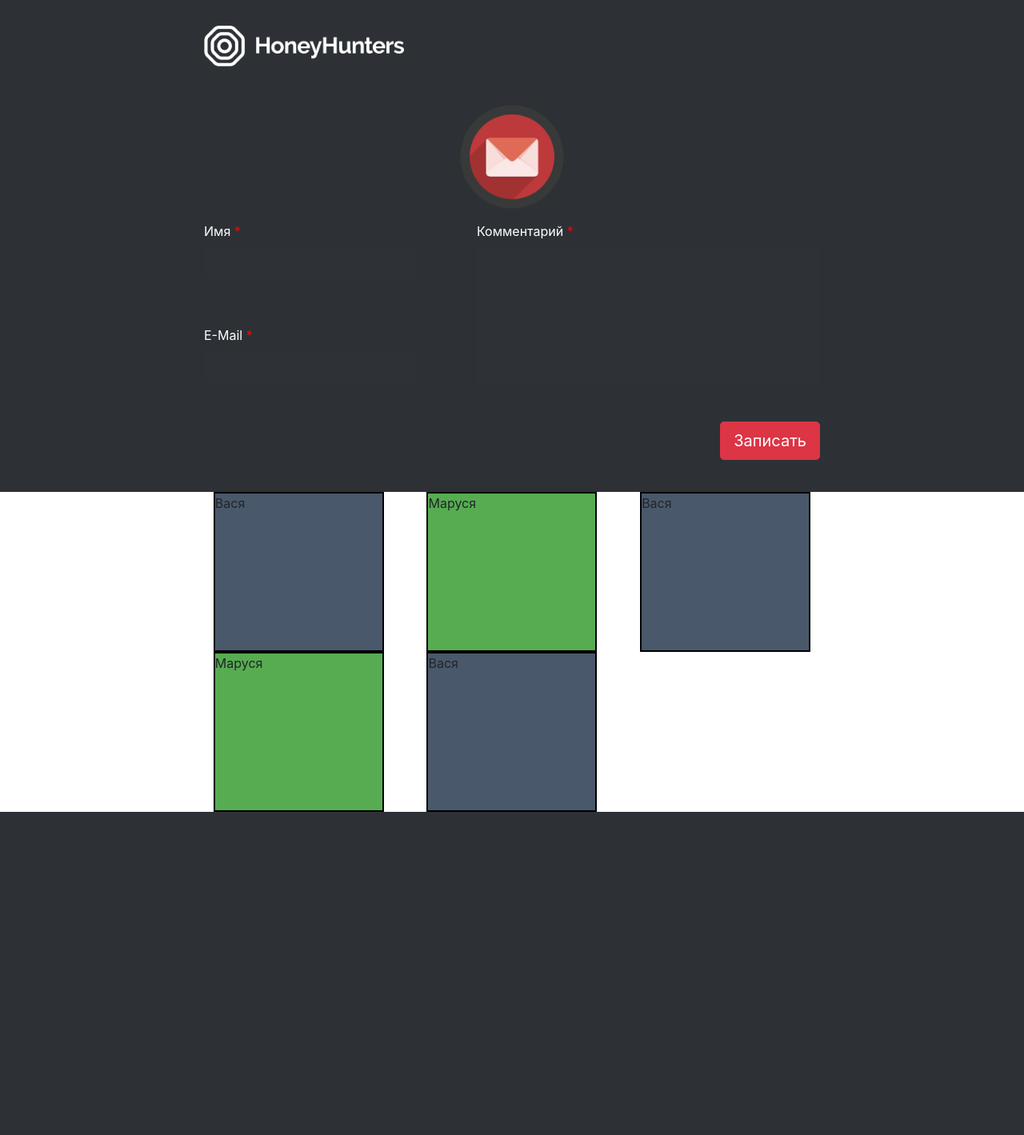
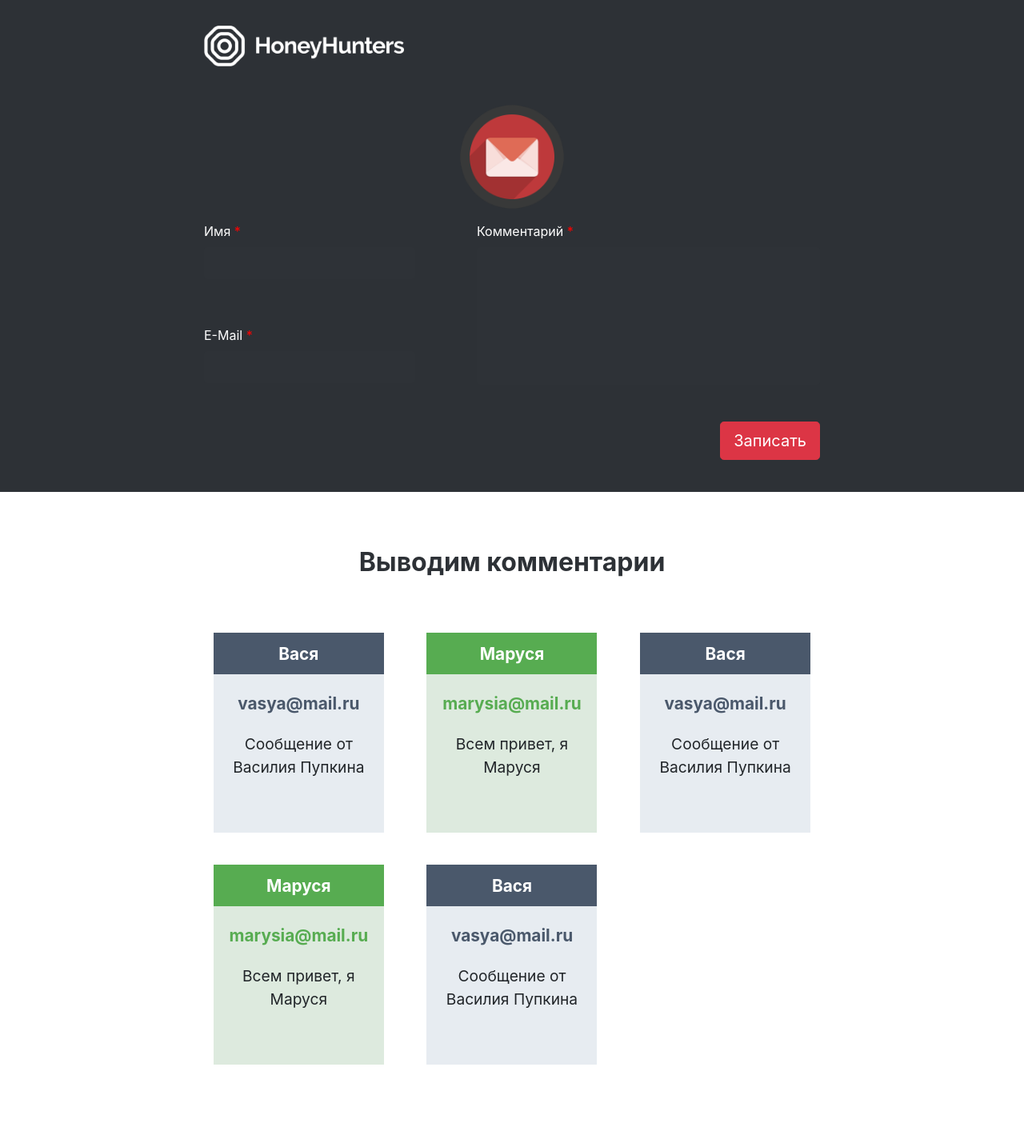
Before and after one commit to a32r/ajax, a PHP site: page / in a window 1280 px wide. Shown: the whole page at 80% size. Before the commit the page ends 1015 px from the top, so only its background shows below. Run offline with PHP 8.4, Linux system fonts and the light colour scheme.

Commit message:
Finished layouting center part

```diff
--- a/css/style.css
+++ b/css/style.css
@@ -1,3 +1,3 @@
-.upper,.center{max-width:800px}.wrapper{background:#2d3136}.upper{padding-top:2em;color:white}#logo{width:250px}#mail{height:130px;margin:3em 0 1em}label>span{color:red}.form{display:-webkit-box;display:-ms-flexbox;display:flex;-webkit-box-orient:vertical;-webkit-box-direction:normal;-ms-flex-flow:column;flex-flow:column}.form .row:nth-of-type(2){margin-top:auto;margin-bottom:.5em}input[type="submit"]{margin:2em auto;float:right}input[type="text"]{padding:.5em;margin-right:auto}textarea{resize:none}input[type="text"],textarea{color:white;border:none;border-radius:4px;background:#2e3237}.col-4 .block{width:90%;height:200px;margin:0 auto;border:2px solid black}.col-4:nth-of-type(odd) .block{background:#4a586b}.col-4:nth-of-type(even) .block{background:#57ac51}
+.upper,.center{max-width:800px}.wrapper{background:#2d3136}.upper{padding-top:2em;color:white}#logo{width:250px}#mail{height:130px;margin:3em 0 1em}label>span{color:red}.form{display:-webkit-box;display:-ms-flexbox;display:flex;-webkit-box-orient:vertical;-webkit-box-direction:normal;-ms-flex-flow:column;flex-flow:column}.form .row:nth-of-type(2){margin-top:auto;margin-bottom:.5em}input[type="submit"]{margin:2em auto;float:right}input[type="text"]{padding:.5em;margin-right:auto}textarea{resize:none}input[type="text"],textarea{color:white;border:none;border-radius:4px;background:#2e3237}.center{margin-bottom:3em}.center .row:first-of-type{color:#2d3136;font-size:2em;font-weight:bold;margin:2em auto}.col-4 .comment{text-align:center;width:90%;height:250px;margin:0 auto 2.5em}.col-4 .comment .header,.col-4 .comment .email{font-size:1.3em;font-weight:bold}.col-4 .comment .header{color:white;padding:.5em}.col-4 .comment .email{padding:1em 0}.col-4 .comment .message{font-size:1.2em;padding:0 1em}.col-4:nth-of-type(odd) .header{background:#4a586b}.col-4:nth-of-type(odd) .comment{background:#e7ecf1}.col-4:nth-of-type(odd) .email{color:#4a586b}.col-4:nth-of-type(even) .header{background:#57ac51}.col-4:nth-of-type(even) .comment{background:#ddeade}.col-4:nth-of-type(even) .email{color:#57ac51}
 
 /*# sourceMappingURL=style.css.map */
--- a/index.html
+++ b/index.html
@@ -47,30 +47,61 @@
 		</div>
 	</div>
 	<div class="container center">
+		<div class="row justify-content-center">Выводим комментарии</div>
 		<div class="row">
 			<div class="col-4">
-				<div class="block">
-					Вася
+				<div class="comment">
+					<div class="header">
+						Вася
+					</div>
+					<div class="content">
+						<div class="email">vasya@mail.ru</div>
+						<div class="message">Сообщение от Василия Пупкина</div>
+					</div>
 				</div>
 			</div>
 			<div class="col-4">
-				<div class="block">
-					Маруся
+				<div class="comment">
+					<div class="header">
+						Маруся
+					</div>
+					<div class="content">
+						<div class="email">marysia@mail.ru</div>
+						<div class="message">Всем привет, я Маруся</div>
+					</div>
 				</div>
 			</div>
 			<div class="col-4">
-				<div class="block">
-					Вася
+				<div class="comment">
+					<div class="header">
+						Вася
+					</div>
+					<div class="content">
+						<div class="email">vasya@mail.ru</div>
+						<div class="message">Сообщение от Василия Пупкина</div>
+					</div>
 				</div>
 			</div>
 			<div class="col-4">
-				<div class="block">
-					Маруся
+				<div class="comment">
+					<div class="header">
+						Маруся
+					</div>
+					<div class="content">
+						<div class="email">marysia@mail.ru</div>
+						<div class="message">Всем привет, я Маруся</div>
+					</div>
 				</div>
 			</div>
 			<div class="col-4">
-				<div class="block">
-					Вася
+				<div class="comment">
+					<div class="header">
+						Вася
+					</div>
+					<div class="content">
+						<div class="email">vasya@mail.ru</div>
+						<div class="message">Сообщение от Василия Пупкина</div>
+					</div>
 				</div>
 			</div>
 		</div>
--- a/sass/helpers/_variables.scss
+++ b/sass/helpers/_variables.scss
@@ -1,7 +1,8 @@
 // colors
+$upperColor: rgb(45, 49, 54);
 $oddBoldColor: rgb(74, 88, 107);
 $evenBoldColor: rgb(87, 172, 81);
+$oddColor: rgb(231, 236, 241);
+$evenColor: rgb(221, 234, 222);
 
 // miscellaneous
-$indent: 30px;
-$popupDim: 212px;
--- a/sass/layout/_center.scss
+++ b/sass/layout/_center.scss
@@ -1,24 +1,69 @@
+.center {
+	margin-bottom: 3em;
+
+	.row:first-of-type {
+		color: $upperColor;
+		font-size: 2em;
+		font-weight: bold;
+		margin: 2em auto;
+	}
+}
+
 .col-4 {
 
-	.block {
+	.comment {
+		text-align: center;
 		width: 90%;
-		height: 200px;
-		margin: 0 auto;
-		border: 2px solid black;
+		height: 250px;
+		margin: 0 auto 2.5em;
+
+		.header, .email {
+			font-size: 1.3em;
+			font-weight: bold;
+		}
+
+		.header {
+			color: white;
+			padding: .5em;
+		}
+
+		.email {
+			padding: 1em 0;
+		}
+
+		.message {
+			font-size: 1.2em;
+			padding: 0 1em;
+		}
 	}
 
 	&:nth-of-type(odd) {
 
-		.block {
+		.header {
 			background: $oddBoldColor;
+		}
+
+		.comment {
+			background: $oddColor;
+		}
+
+		.email {
+			color: $oddBoldColor;
 		}
 	}
 
 	&:nth-of-type(even) {
 
-		.block {
+		.header {
 			background: $evenBoldColor;
+		}
 
+		.comment {
+			background: $evenColor;
+		}
+
+		.email {
+			color: $evenBoldColor;
 		}
 	}
 }
--- a/sass/layout/_upper.scss
+++ b/sass/layout/_upper.scss
@@ -1,5 +1,5 @@
 .wrapper {
-	background: rgb(45, 49, 54);
+	background: $upperColor;
 }
 
 .upper {
```
Also changed, not shown: 1 other file.
